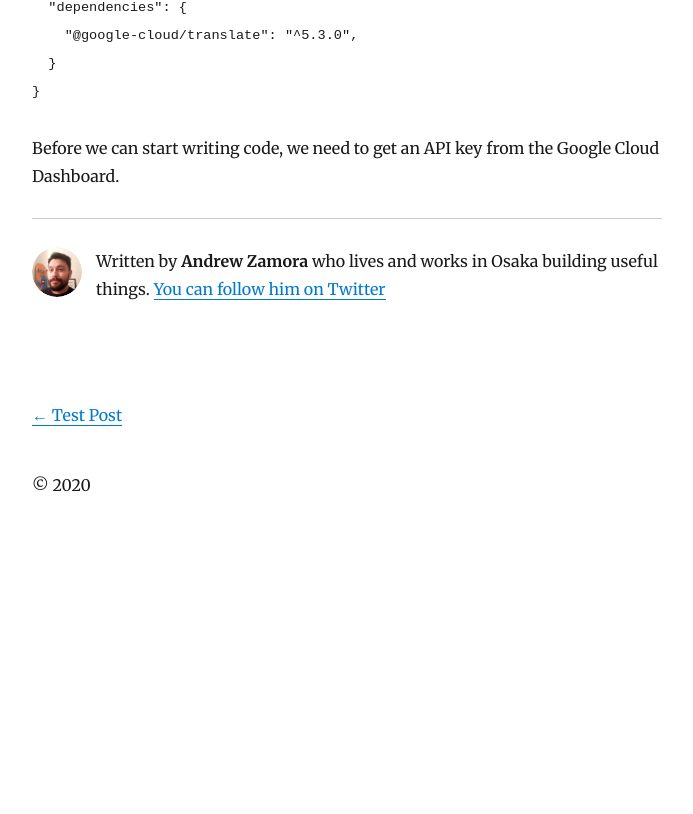
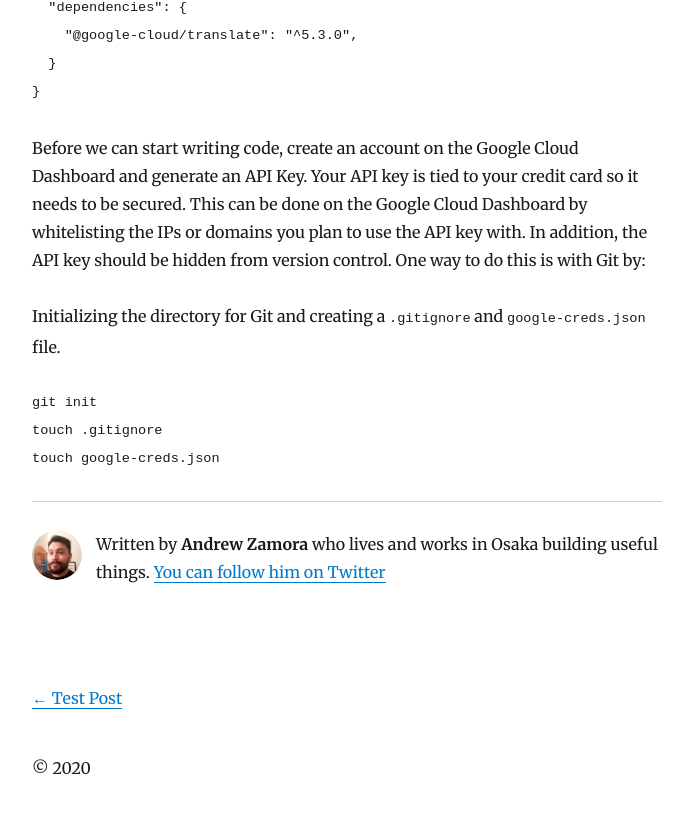
Before and after one commit to AndrewZamora/blog, a Gatsby site: page /how-use-google-translate-api/ in a window 1280 px wide. Shown: the part 1420-2234 px from the top of the page, without its empty margins (293-986 px from the left). Before the commit the page ends 1961 px from the top, so only its background shows below. Built offline with nearby package versions, Linux system fonts and the light colour scheme; Gatsby itself is replaced by a stand-in of ours; some packages are replaced by stand-ins of ours; code samples lack their colours.

Commit message:
Talked about securing api keys

````diff
--- a/content/blog/how-use-google-translate-api/index.md
+++ b/content/blog/how-use-google-translate-api/index.md
@@ -19,6 +19,7 @@ cd translate
 
 code .
 ```
+
 Because we installed Node.js we can create a `package.json` file with the `npm init` command. If you are not sure what that is, it's a file that helps us manage other developers code that we depend on to have our code run. I'm also going to use the `-y` flag to say yes to all of questions that it prompts you with.
 
 ```
@@ -30,6 +31,7 @@ You should see a package.json file in addition to the `index.js` file in the `tr
 ```
 npm i @google-cloud/translate
 ```
+
 Open up `package.json` in your editor and it should look something like this.
 
 ```
@@ -49,4 +51,13 @@ Open up `package.json` in your editor and it should look something like this.
   }
 }
 ```
-Before we can start writing code, we need to get an API key from the Google Cloud Dashboard.
+
+Before we can start writing code, create an account on the Google Cloud Dashboard and generate an API Key. Your API key is tied to your credit card so it needs to be secured. This can be done on the Google Cloud Dashboard by whitelisting the IPs or domains you plan to use the API key with. In addition, the API key should be hidden from version control. One way to do this is with Git by:
+
+Initializing the directory for Git and creating a `.gitignore` and `google-creds.json` file.
+```
+git init
+touch .gitignore
+touch google-creds.json
+
+```
````
